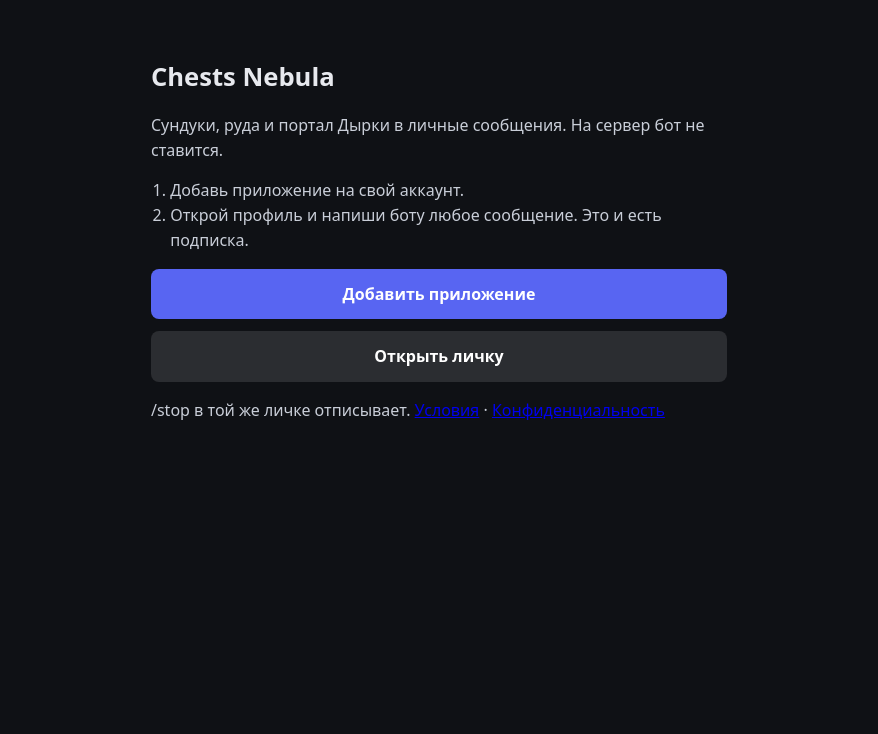
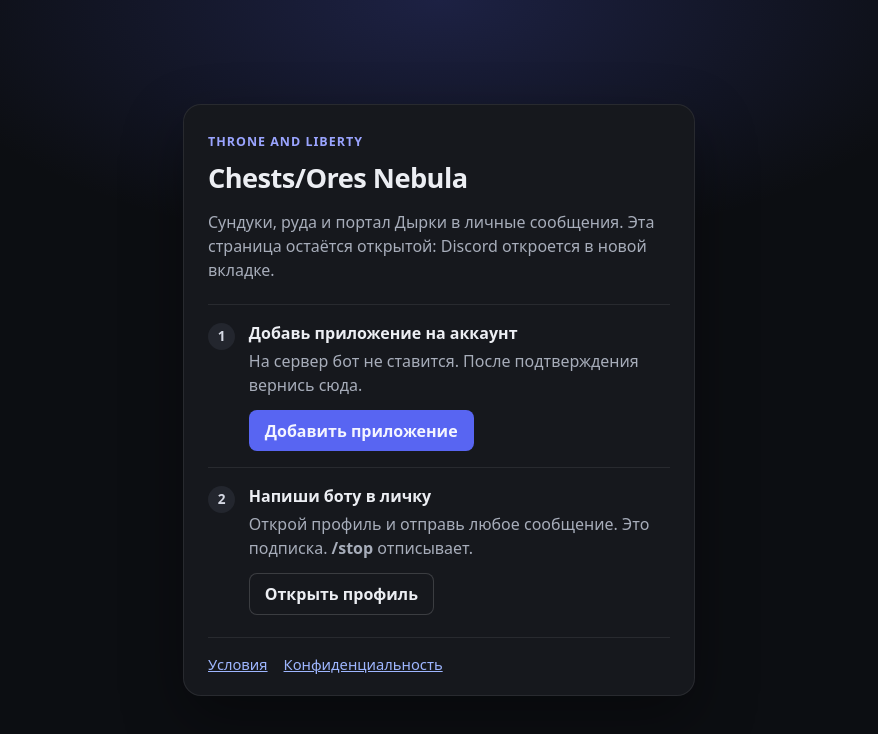
Before and after one commit to EgorZybin/Chests, a plain HTML site: page legal/html/join.html in a window 1280 px wide. Shown: the whole page, without its empty margins (201-1079 px from the left). Drawn offline with Linux system fonts and the light colour scheme.

Commit message:
feat: redesign subscription page with updated layout and styling

```diff
--- a/legal/html/join.html
+++ b/legal/html/join.html
@@ -3,28 +3,136 @@
 <head>
   <meta charset="utf-8">
   <meta name="viewport" content="width=device-width, initial-scale=1">
-  <title>Подписка — Chests Nebula</title>
+  <title>Подписка — Chests/Ores Nebula</title>
   <style>
-    body { margin: 0; background: #0f1115; color: #e7e9ee; font: 16px/1.55 system-ui, sans-serif; }
-    main { max-width: 36rem; margin: 0 auto; padding: 2.5rem 1.25rem 4rem; }
-    h1 { font-size: 1.6rem; margin-bottom: 0.4rem; }
-    p, li { color: #c9ced8; }
-    a.btn { display: block; margin: 0.75rem 0; padding: 0.8rem 1rem; border-radius: 8px; background: #5865f2; color: #fff; text-decoration: none; text-align: center; font-weight: 600; }
-    a.btn.second { background: #2b2d31; }
-    ol { padding-left: 1.2rem; }
+    :root {
+      color-scheme: dark;
+      --bg: #0c0e12;
+      --card: #16181d;
+      --line: rgba(255, 255, 255, 0.08);
+      --text: #eceef3;
+      --muted: #a7adba;
+      --blurple: #5865f2;
+      --blurple-ink: #f4f5ff;
+    }
+    * { box-sizing: border-box; }
+    body {
+      margin: 0;
+      min-height: 100vh;
+      display: flex;
+      align-items: center;
+      justify-content: center;
+      padding: 1rem;
+      background:
+        radial-gradient(900px 420px at 50% 0%, rgba(88, 101, 242, 0.22), transparent 60%),
+        var(--bg);
+      color: var(--text);
+      font: 16px/1.5 system-ui, sans-serif;
+    }
+    main {
+      width: 100%;
+      max-width: 32rem;
+      min-width: 0;
+    }
+    h1, h2, p { overflow-wrap: break-word; }
+    .card {
+      background: var(--card);
+      border: 1px solid var(--line);
+      border-radius: 18px;
+      padding: 1.75rem 1.5rem 1.25rem;
+      box-shadow: 0 24px 60px rgba(0, 0, 0, 0.35);
+    }
+    .kicker {
+      margin: 0 0 0.35rem;
+      color: #9aa4ff;
+      font-size: 0.78rem;
+      font-weight: 650;
+      letter-spacing: 0.08em;
+      text-transform: uppercase;
+    }
+    h1 { margin: 0; font-size: 1.7rem; letter-spacing: -0.02em; }
+    .lead { margin: 0.7rem 0 1.4rem; color: var(--muted); }
+    .step {
+      display: grid;
+      grid-template-columns: auto minmax(0, 1fr);
+      gap: 0.85rem;
+      padding: 1rem 0;
+      border-top: 1px solid var(--line);
+    }
+    .num {
+      width: 1.7rem;
+      height: 1.7rem;
+      margin-top: 0.1rem;
+      border-radius: 999px;
+      background: #23262e;
+      color: #d5d9e4;
+      font-size: 0.85rem;
+      font-weight: 700;
+      display: grid;
+      place-items: center;
+    }
+    h2 { margin: 0; font-size: 1rem; }
+    .step p { margin: 0.25rem 0 0.8rem; color: var(--muted); }
+    a.btn {
+      display: inline-flex;
+      align-items: center;
+      justify-content: center;
+      min-height: 2.6rem;
+      padding: 0 1rem;
+      border-radius: 8px;
+      background: var(--blurple);
+      color: var(--blurple-ink);
+      font-weight: 650;
+      text-decoration: none;
+    }
+    a.btn.ghost {
+      background: transparent;
+      color: var(--text);
+      box-shadow: inset 0 0 0 1px rgba(255, 255, 255, 0.16);
+    }
+    a.btn:hover { filter: brightness(1.08); }
+    footer {
+      display: flex;
+      gap: 1rem;
+      margin-top: 0.4rem;
+      padding-top: 0.9rem;
+      border-top: 1px solid var(--line);
+      color: var(--muted);
+      font-size: 0.92rem;
+    }
+    footer a { color: #9eb6ff; }
   </style>
 </head>
 <body>
   <main>
-    <h1>Chests Nebula</h1>
-    <p>Сундуки, руда и портал Дырки в личные сообщения. На сервер бот не ставится.</p>
-    <ol>
-      <li>Добавь приложение на свой аккаунт.</li>
-      <li>Открой профиль и напиши боту любое сообщение. Это и есть подписка.</li>
-    </ol>
-    <a class="btn" href="https://discord.com/oauth2/authorize?client_id=1571834115433439332&amp;integration_type=1&amp;scope=applications.commands">Добавить приложение</a>
-    <a class="btn second" href="https://discord.com/users/1571834115433439332">Открыть личку</a>
-    <p>/stop в той же личке отписывает. <a href="/terms">Условия</a> · <a href="/privacy">Конфиденциальность</a></p>
+    <article class="card">
+      <p class="kicker">Throne and Liberty</p>
+      <h1>Chests/Ores Nebula</h1>
+      <p class="lead">Сундуки, руда и портал Дырки в личные сообщения. Эта страница остаётся открытой: Discord откроется в новой вкладке.</p>
+
+      <section class="step">
+        <span class="num">1</span>
+        <div>
+          <h2>Добавь приложение на аккаунт</h2>
+          <p>На сервер бот не ставится. После подтверждения вернись сюда.</p>
+          <a class="btn" target="_blank" rel="noopener noreferrer" href="https://discord.com/oauth2/authorize?client_id=1571834115433439332&amp;integration_type=1&amp;scope=applications.commands">Добавить приложение</a>
+        </div>
+      </section>
+
+      <section class="step">
+        <span class="num">2</span>
+        <div>
+          <h2>Напиши боту в личку</h2>
+          <p>Открой профиль и отправь любое сообщение. Это подписка. <b>/stop</b> отписывает.</p>
+          <a class="btn ghost" target="_blank" rel="noopener noreferrer" href="https://discord.com/users/1571834115433439332">Открыть профиль</a>
+        </div>
+      </section>
+
+      <footer>
+        <a href="/terms">Условия</a>
+        <a href="/privacy">Конфиденциальность</a>
+      </footer>
+    </article>
   </main>
 </body>
 </html>
```
